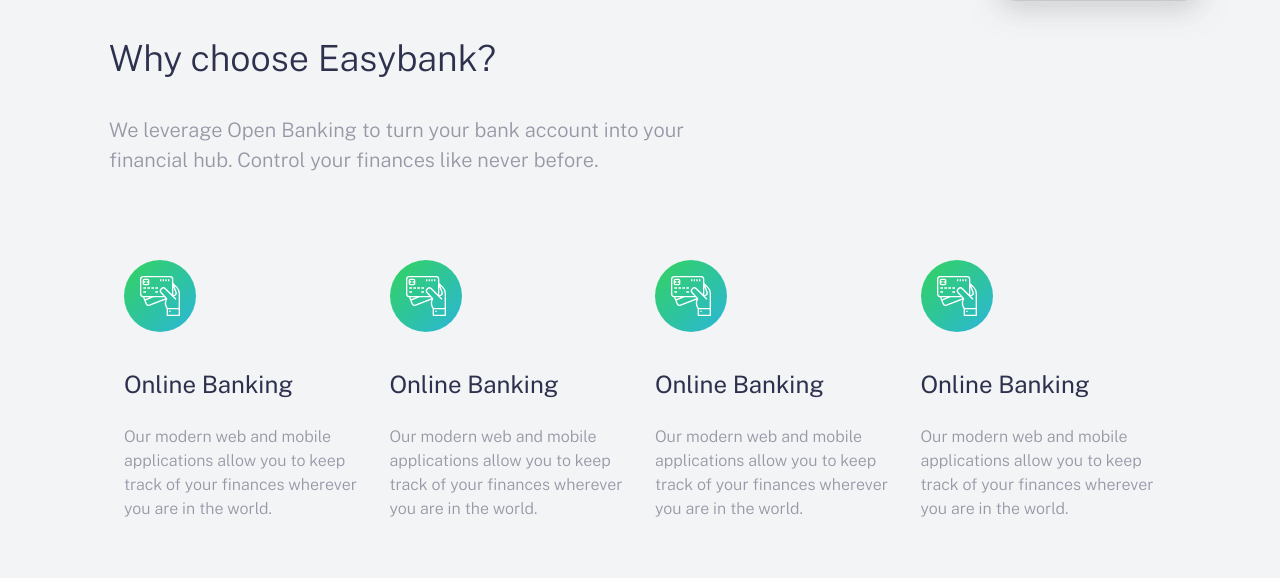
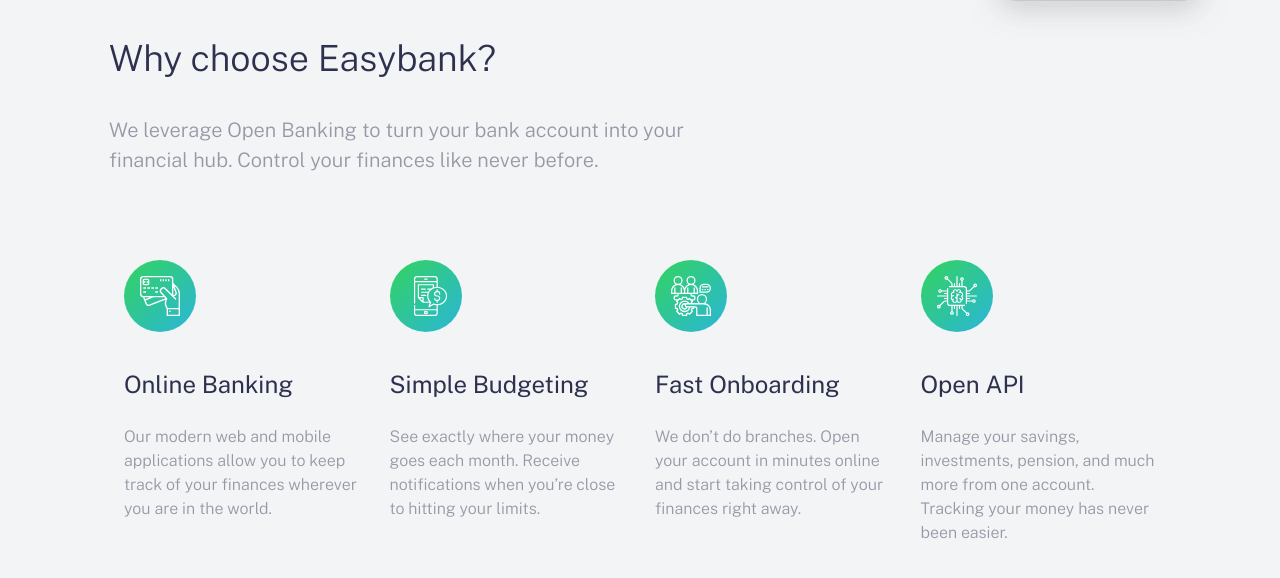
Before and after one commit to saqlainkhadim/practice-easybank-landingpage, a plain HTML site: page index.html in a window 1280 px wide. Shown: the part 843-1421 px from the top of the page. Drawn offline with nearby package versions, Linux system fonts and the light colour scheme.

Commit message:
content updated in features

```diff
--- a/index.html
+++ b/index.html
@@ -8,7 +8,7 @@
 
   <link rel="icon" type="image/png" sizes="32x32" href="./images/favicon-32x32.png">
   <link rel="stylesheet" href="app/scss/styles.css" />
-  <title>Frontend Mentor | Easybank landing page</title>
+  <title> Easybank landing page | Developed by Saqlain khadim</title>
 
   <!-- Feel free to remove these styles or customise in your own stylesheet 👍 -->
   <style>
@@ -104,40 +104,40 @@
 
         <div class="feature__item">
           <div class="feature__icon">
-            <img src="images/icon-online.svg" alt="">
+            <img src="images/icon-budgeting.svg" alt="Simple Budgeting">
           </div>
           <div class="feature__title">
-            Online Banking
+            Simple Budgeting
           </div>
           <div class="feature__description">
-            Our modern web and mobile applications allow you to keep track of your finances
-            wherever you are in the world.
+            See exactly where your money goes each month. Receive notifications when you’re
+            close to hitting your limits.
           </div>
 
         </div>
         <div class="feature__item">
           <div class="feature__icon">
-            <img src="images/icon-online.svg" alt="">
+            <img src="images/icon-onboarding.svg" alt="Fast Onboarding">
           </div>
           <div class="feature__title">
-            Online Banking
+            Fast Onboarding
           </div>
           <div class="feature__description">
-            Our modern web and mobile applications allow you to keep track of your finances
-            wherever you are in the world.
+            We don’t do branches. Open your account in minutes online and start taking control
+            of your finances right away.
           </div>
 
         </div>
         <div class="feature__item">
           <div class="feature__icon">
-            <img src="images/icon-online.svg" alt="">
+            <img src="images/icon-api.svg" alt="Open API">
           </div>
           <div class="feature__title">
-            Online Banking
+            Open API
           </div>
           <div class="feature__description">
-            Our modern web and mobile applications allow you to keep track of your finances
-            wherever you are in the world.
+            Manage your savings, investments, pension, and much more from one account. Tracking
+            your money has never been easier.
           </div>
 
         </div>
@@ -154,14 +154,7 @@
 
 
 
-  Why choose Easybank?
 
-  We leverage Open Banking to turn your bank account into your financial hub. Control
-  your finances like never before.
-
-  Online Banking
-  Our modern web and mobile applications allow you to keep track of your finances
-  wherever you are in the world.
 
   Simple Budgeting
   See exactly where your money goes each month. Receive notifications when you’re
```
